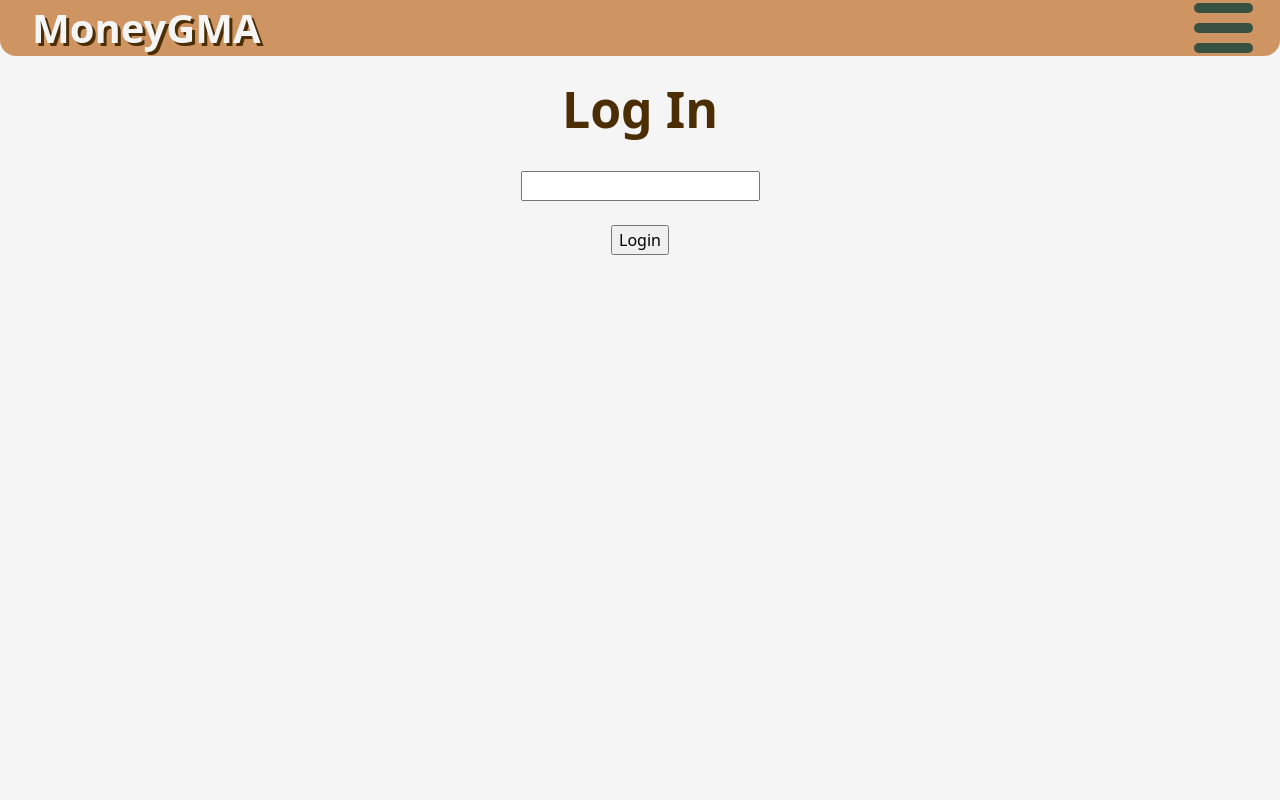
After one commit to geniusbat/MoneyGMA, a Django app: template MoneyGMA/templates/login.html in a window 1280 px wide. The commit adds this page. Run offline with Django 4.2, Linux system fonts and the light colour scheme; the template is opened without the code that fills it, so the values that code supplies are empty.

Commit message:
Some final changes and login

```diff
--- a/MoneyGMA/App/urls.py
+++ b/MoneyGMA/App/urls.py
@@ -6,7 +6,9 @@ from .converters import DateConverter
 register_converter(DateConverter, 'date')
 
 urlpatterns = [
-    path("", views.index, name="index"),
+    path("index", views.index, name="index"),
+    path("", views.login, name="login"),
+    path("login", views.handleLogin, name="handleLogin"),
     path("<date:date>", views.viewExpenses),
     path("viewMonthlyExpenses/<int:year>/<int:monthNum>", views.viewMonthlyExpenses, name="viewMonthlyExpenses"),
     path("changemonth", views.changeMonth, name="changeMonth"),
--- a/MoneyGMA/static/baseStatic/base.css
+++ b/MoneyGMA/static/baseStatic/base.css
@@ -8,7 +8,7 @@
     /*--kombu-green: #31493C;*/
 }
 
-html, body {margin: 0; height: 100%; overflow: hidden; background-color: var(--cultured-white);}
+html, body {margin: 0; height: 100%; overflow: hidden; background-color: var(--cultured-white)!important;}
 
 .content {
     padding: 0 1vw 0 1vw;
--- /dev/null
+++ b/MoneyGMA/static/login.css
@@ -0,0 +1,15 @@
+.loginForm {
+    display: flex;
+    flex-direction: column;
+    align-items: center;
+    justify-content: center;
+}
+
+.pageTitle {
+    display: flex;
+    flex-direction: column;
+    align-items: center;
+    justify-content: center;
+    font-weight: 900;
+    font-size: 50px;
+}
--- /dev/null
+++ b/MoneyGMA/templates/login.html
@@ -0,0 +1,17 @@
+{% extends 'baseTemplates/base.html' %}
+{% load static %}
+{% block head %}
+    {% load static %}
+    <title>Login</title>
+    <link rel="stylesheet" type="text/css" href="{% static 'login.css' %}">
+{% endblock head %}
+{% block content %}
+    <div class="pageTitle">Log In</div>
+    <br>
+    <form action="{% url 'handleLogin' %}" class="loginForm" method="post">
+        {% csrf_token %}
+        <input type="password" name="password" id="userInput" value="" required>
+        <br>
+        <input type="submit" value="Login">
+    </form>
+{% endblock content %}
```
Also changed, not shown: MoneyGMA/App/views.py (+30 -1 lines).
